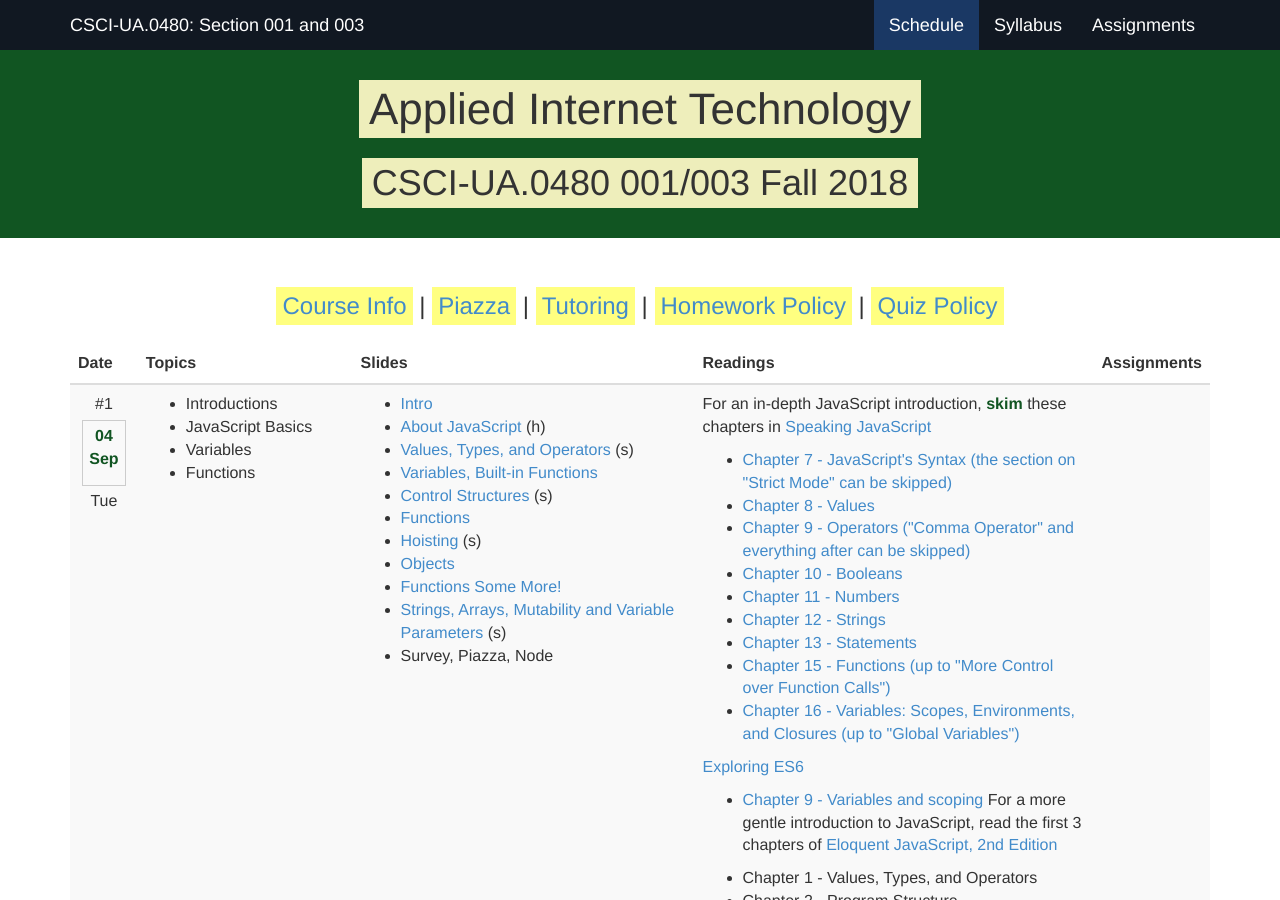
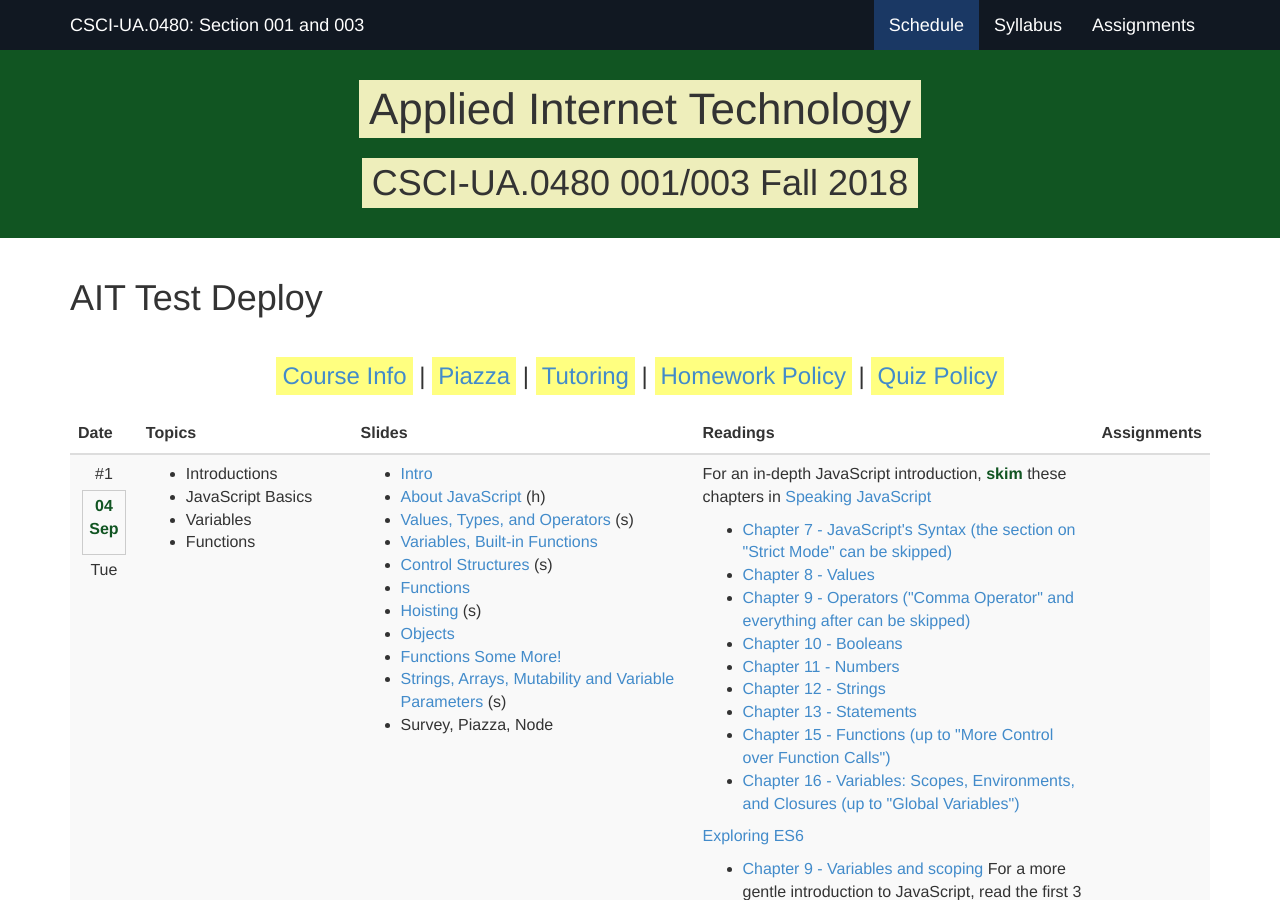
Before and after one commit to foureyes/csci-ua.0480-fall2018-001-003, a Jekyll site: the page built from index.markdown, in a window 1280 px wide and 900 px high. Built offline with Jekyll 4.4.1, drawn with Linux system fonts in a browser that asks for light colours.

Commit message:
Update index.markdown

```diff
--- a/index.markdown
+++ b/index.markdown
@@ -2,6 +2,7 @@
 layout: default
 nav-state: index
 ---
+<h1>AIT Test Deploy</h1>
 <div id="quick-links">
 <h3><a href="syllabus.html">Course Info</a> | <a href="https://piazza.com/class/jcqb4xh11ny10y">Piazza</a> | <a href="syllabus.html#tutoring">Tutoring</a> | <a href="syllabus.html#hw-policy">Homework Policy</a> | <a href="syllabus.html#quiz-policy">Quiz Policy</a></h3>
 </div>
```
